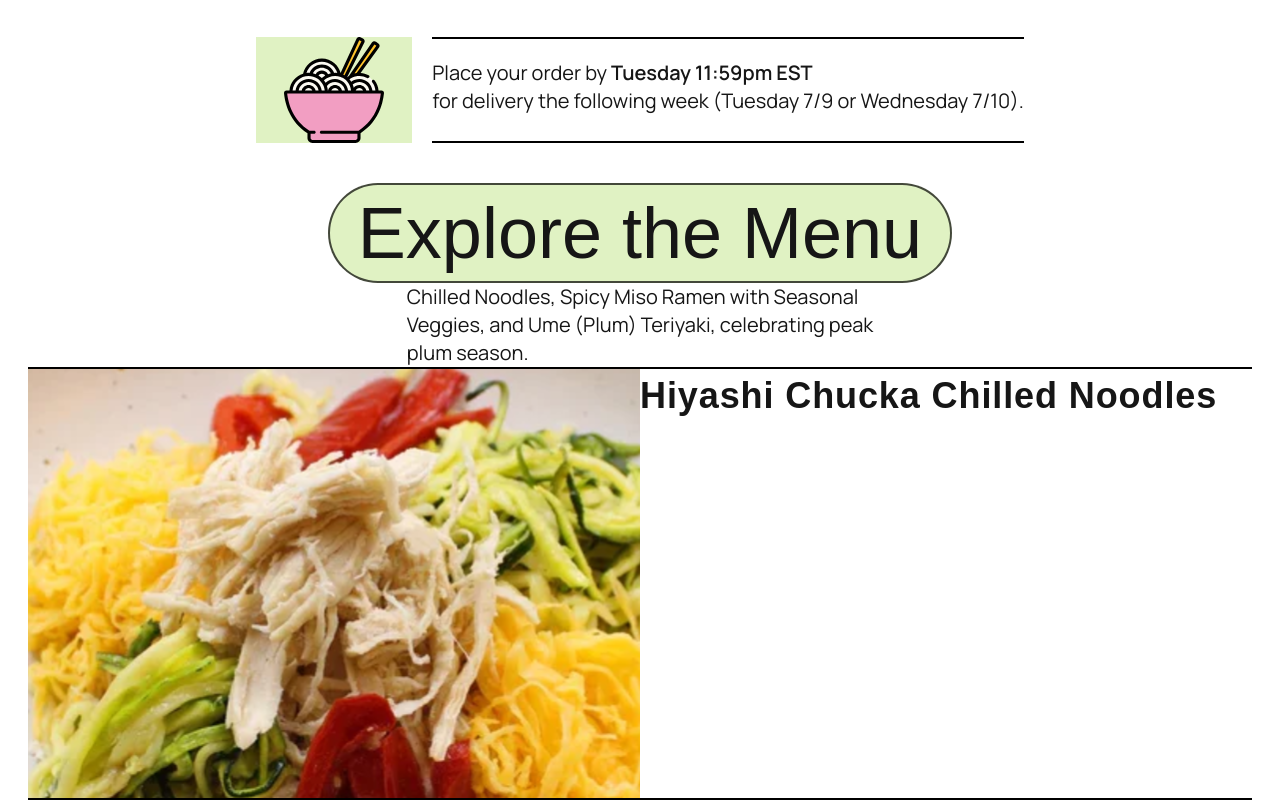
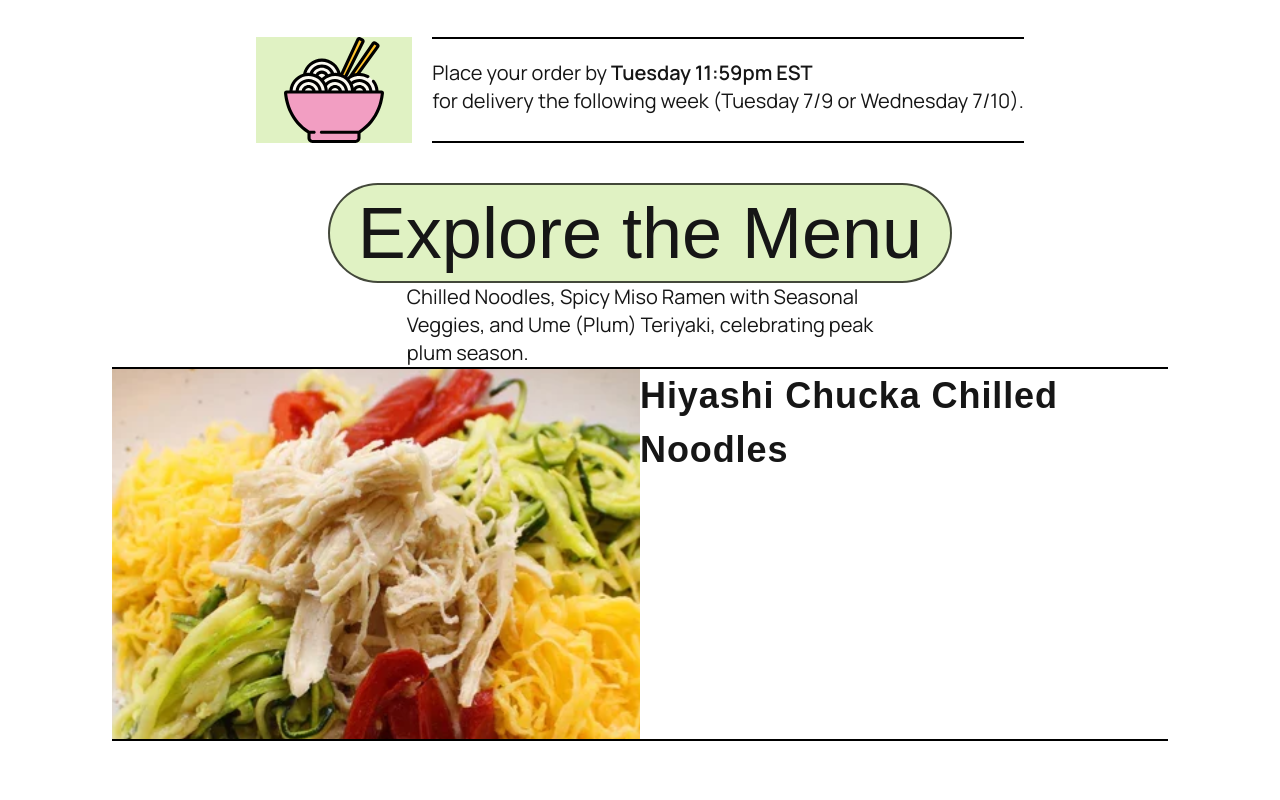
Before and after one commit to Daniel264/yoko-street, a Next.js app: page / in a window 1280 px wide. Shown: the part 1242-2042 px from the top of the page. After the commit the page ends 1983 px from the top, so only its background shows below. Built offline with nearby package versions, Linux system fonts and the light colour scheme; a web font is replaced by a local one.

Commit message:
Refactor Menu component to improve layout by adjusting padding in the ImageGrid container

```diff
--- a/src/components/Menu.tsx
+++ b/src/components/Menu.tsx
@@ -12,7 +12,7 @@
                 </p>
             </div>
 
-            <div className="w-full px-7">
+            <div className="w-full px-7 lg:px-28">
                 <ImageGrid />
             </div>
         </div>
```
